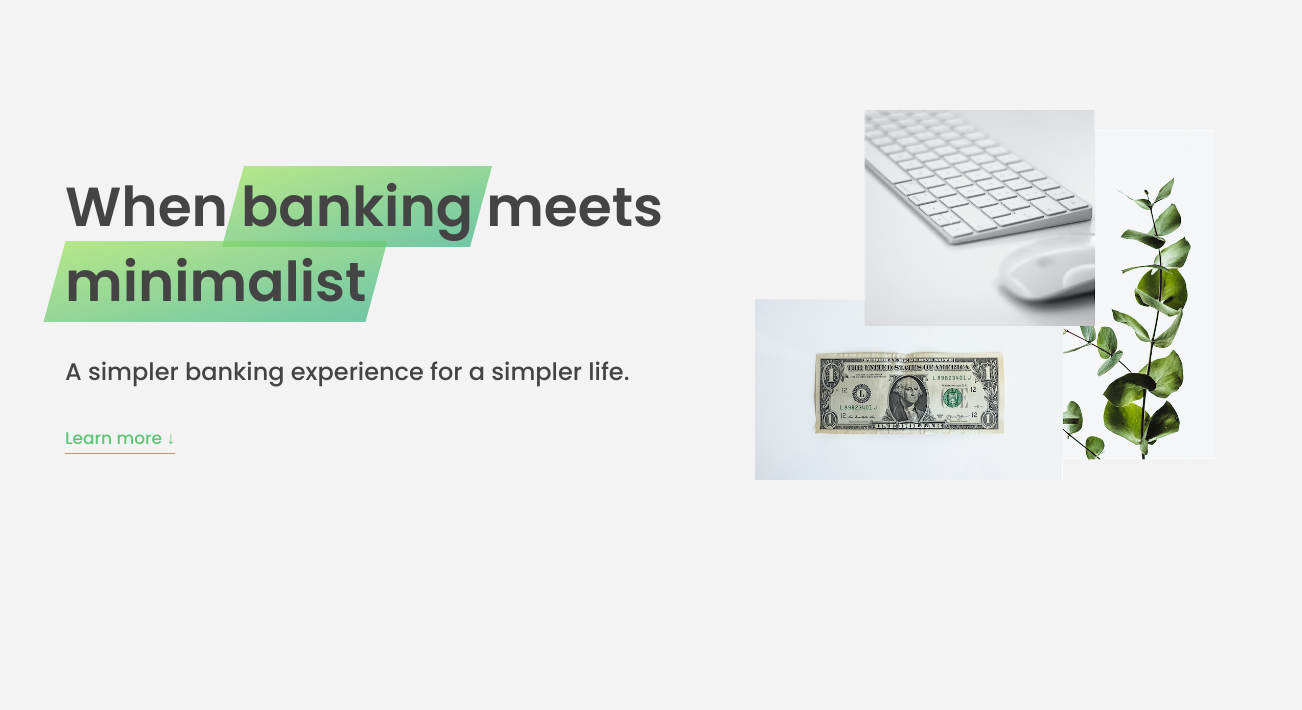
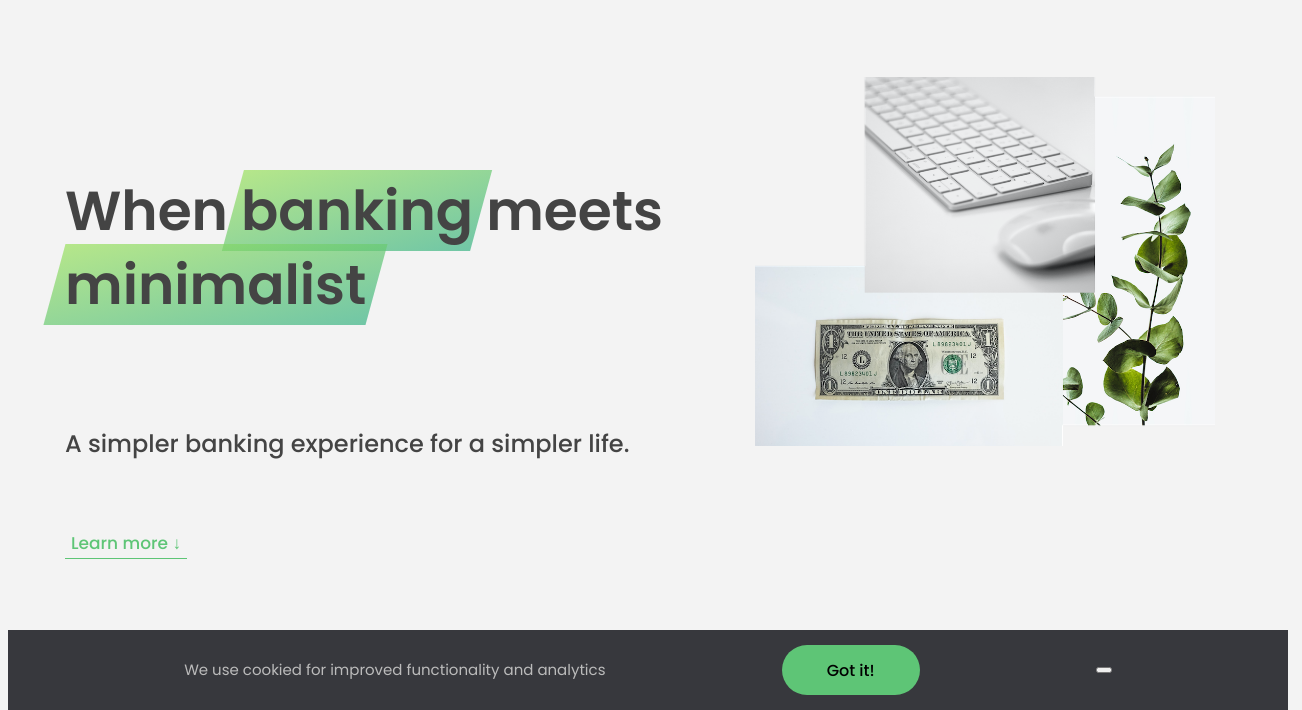
Before and after one commit to hayitovhamidullo/uyga_vazifa_10-23-2023, a plain HTML site: page index.html in a window 1280 px wide. Shown: the part 90-800 px from the top of the page, 1302 px wide, since content can reach past the window. Drawn offline with Linux system fonts and the light colour scheme.

Commit message:
7 commitim

```diff
--- a/javacript/script.js
+++ b/javacript/script.js
@@ -1,5 +1,6 @@
 "use strict";
 
+const body = document.querySelector('body');
 const modal = document.querySelector(".modal");
 const overlay = document.querySelector(".overlay");
 const btnCloseModal = document.querySelector(".btn--close-modal");
@@ -7,12 +8,27 @@ const btnsOpenModal = document.querySelectorAll(".btn--show-modal");
 const btnScrollTo = document.querySelector(".btn--scroll-to");
 const section1 = document.querySelector("#section--1");
 const nav = document.querySelector(".nav");
-// const cookies = document.querySelector(".cookies button");
+const cookies = document.createElement('div');
+cookies.classList.add('cookie-message');
+cookies.innerHTML = `
+We use cookied for improved functionality and analytics
 
-// // cookies
-// cookies.addEventListener("click", () => {
-//   document.querySelector(".cookies").remove();
-// });
+<button class = 'btn btn--close-cookie'>Got it!<button>
+`;
+body.prepend(cookies);
+document
+  .querySelector('.btn--close-cookie')
+  .addEventListener('click', () => cookies.remove());
+cookies.style.position = 'fixed';
+cookies.style.bottom = '0';
+cookies.style.background = '#37383d';
+
+cookies.style.height =
+  parseFloat(getComputedStyle(cookies).height, 10) + 30 + 'px';
+
+document
+  .querySelector('.btn--close-cookie')
+  .addEventListener('click', () => cookie.remove());
 
 // for Modal
 const ModalOpen = function (e) {
@@ -50,3 +66,28 @@ tabsContainer.addEventListener("click", (e) => {
     tabsContent[date-1].classList.add("operations__content--active")
   }
 });
+
+// 'use strict';
+// const modal = document.querySelector('.modal');
+// const overlay = document.querySelector('.overlay');
+// const btnCloseModal = document.querySelector('.btn--close-modal');
+// const btnsOpenModal = document.querySelectorAll('.btn--show-modal');
+
+// const openModal = function (e) {
+//   e.preventDefault();
+//   modal.classList.remove('hidden');
+//   overlay.classList.remove('hidden');
+// };
+// const closeModal = function () {
+//   modal.classList.add('hidden');
+//   overlay.classList.add('hidden');
+// };
+// btnsOpenModal.forEach(btnModal =>
+//   btnModal.addEventListener('click', openModal)
+// );
+// btnCloseModal.addEventListener('click', closeModal);
+// overlay.addEventListener('click', closeModal);
+
+// document.addEventListener('keydown', function (e) {
+//   if (e.key === 'Escape' && !modal.classList.contains('.hidden')) closeModal();
+// });
--- a/sass/style.scss
+++ b/sass/style.scss
@@ -12,6 +12,8 @@
   --gradient-primary: linear-gradient(to top left, #39b385, #9be15d);
   --gradient-secondary: linear-gradient(to top left, #ffb003, #ffcb03);
 }
+
+cookie
 
 * {
   margin: 0;
```
Also changed, not shown: css/style.css, index.html (line endings or trailing spaces), 1 other file.
